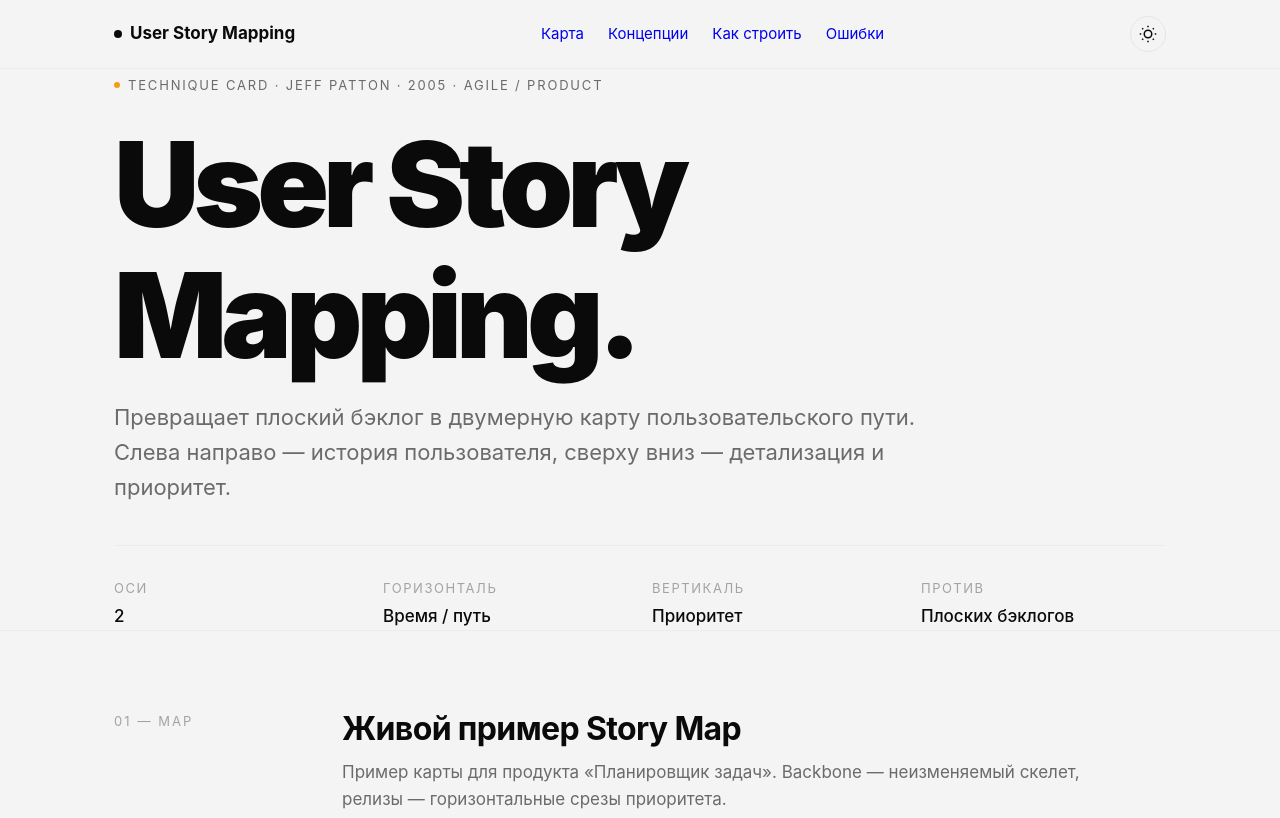
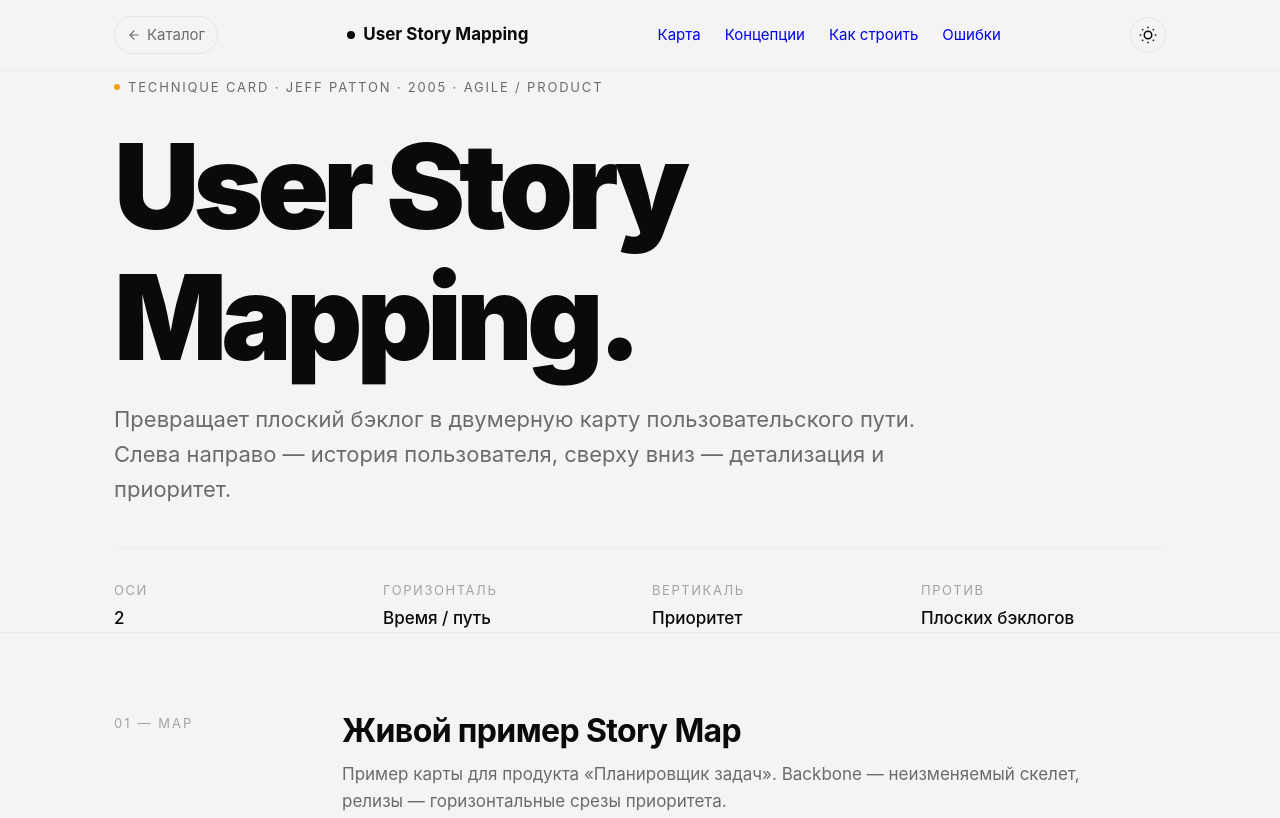
Before and after one commit to mobislay/framework-cards, a plain HTML site: page usm-card.html in a window 1280 px wide. Shown: the top 818 px of the page. Drawn offline with Linux system fonts and the light colour scheme; a web font is replaced by a local one.

Commit message:
style(card): add back-to-catalog button in usm-card.html

```diff
--- a/usm-card.html
+++ b/usm-card.html
@@ -167,13 +167,17 @@ footer{padding-block:var(--s-12);font-size:var(--sm);color:var(--muted)}
 .footer-inner{display:flex;justify-content:space-between;flex-wrap:wrap;gap:var(--s-4)}
 .fade-up{opacity:0;transform:translateY(10px);transition:opacity .6s ease,transform .6s ease}
 .fade-up.in{opacity:1;transform:none}
+
+.back-link{display:inline-flex;align-items:center;gap:6px;padding:6px 12px;border:1px solid var(--border);border-radius:999px;color:var(--muted);font-size:var(--sm);text-decoration:none;transition:color var(--t),border-color var(--t),background var(--t)}
+.back-link:hover{color:var(--text);border-color:var(--text);background:var(--offset)}
+.back-link svg{width:14px;height:14px}
 </style>
 </head>
 <body>
 
 <header class="site-header">
   <div class="container header-inner">
-    <div class="brand"><span class="brand-dot"></span> User Story Mapping</div>
+    <a class="back-link" href="index.html" aria-label="Вернуться в каталог"><svg viewBox="0 0 24 24" fill="none" stroke="currentColor" stroke-width="2" stroke-linecap="round" stroke-linejoin="round"><path d="M19 12H5M12 19l-7-7 7-7"/></svg>Каталог</a><div class="brand"><span class="brand-dot"></span> User Story Mapping</div>
     <nav class="header-nav">
       <a href="#map">Карта</a>
       <a href="#concepts">Концепции</a>
```
